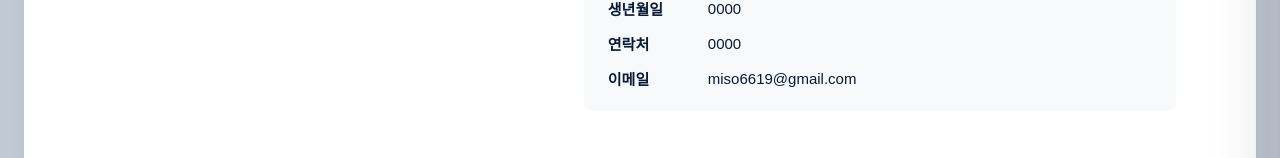
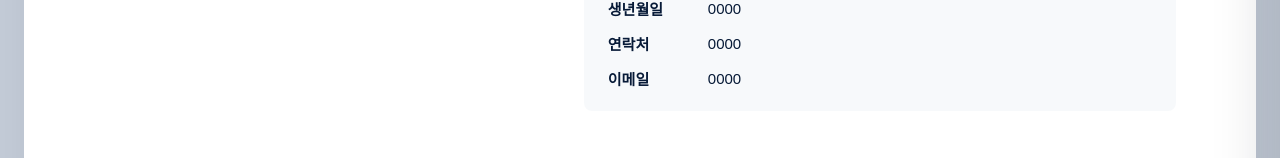
Before and after one commit to miso6619-sketch/portfolio-site, a React (Vite) app: page /about in a window 1280 px wide. Shown: the part 283-441 px from the top of the page. Built offline with nearby package versions, Linux system fonts and the light colour scheme; a web font is replaced by a local one.

Commit message:
수정사항 반영

```diff
--- a/src/pages/AboutPage.jsx
+++ b/src/pages/AboutPage.jsx
@@ -89,7 +89,7 @@ function AboutPage() {
 
                       <div className="abt-info-row">
                         <dt>이메일</dt>
-                        <dd>miso6619@gmail.com</dd>
+                        <dd>0000</dd>
                       </div>
                     </dl>
                   </section>
```
